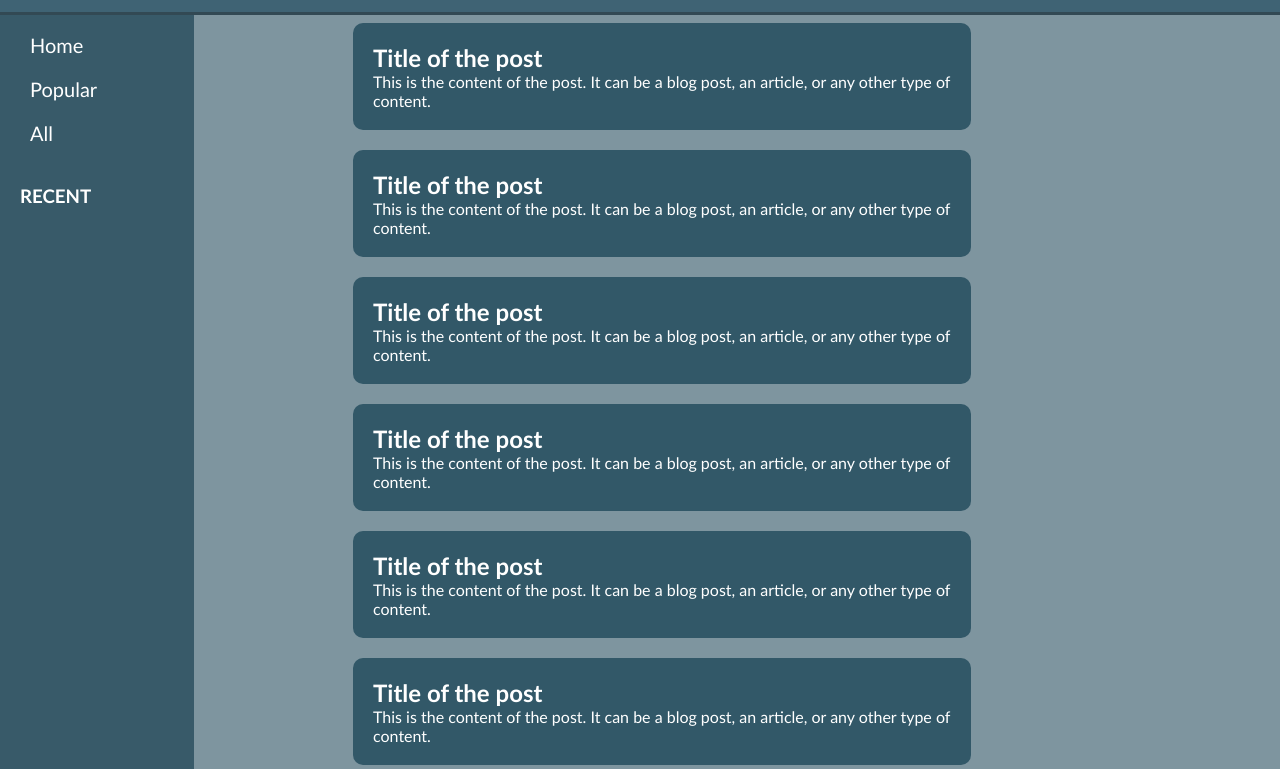
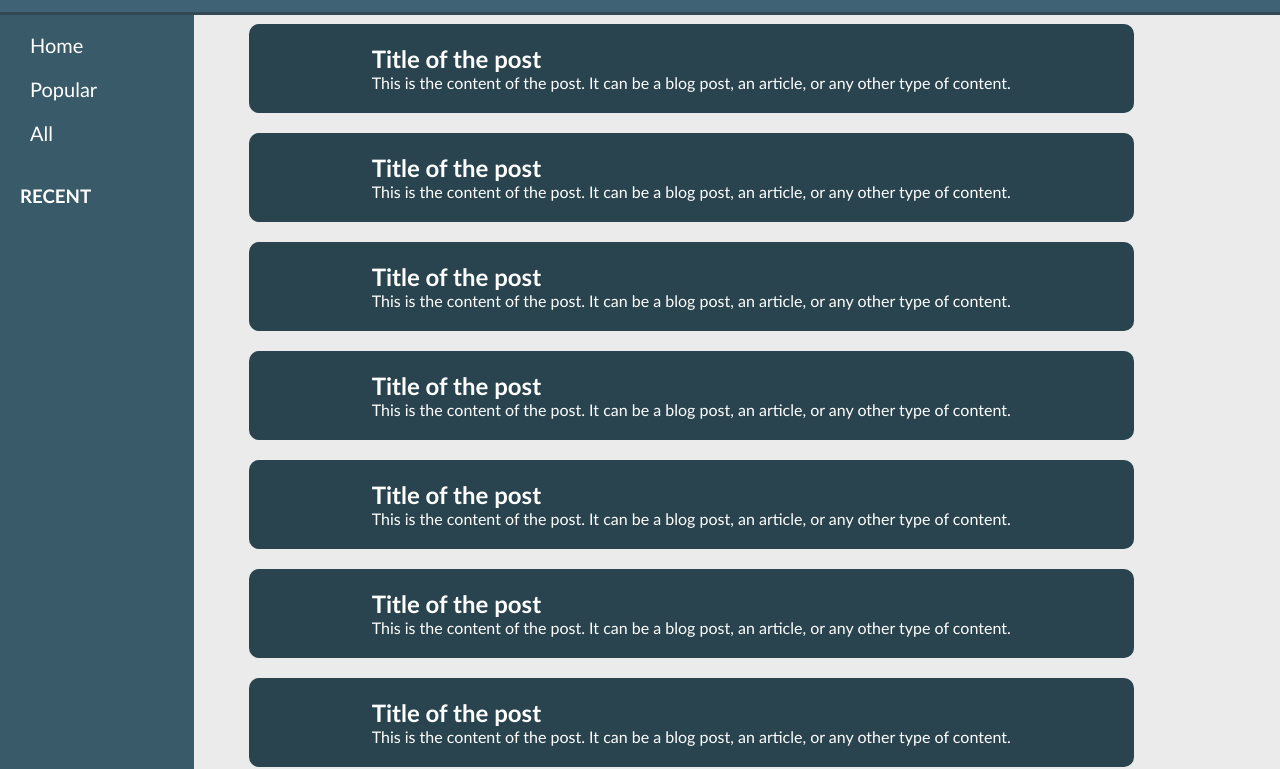
Before and after one commit to Skulliks/twoody, a plain HTML site: page index.html in a window 1280 px wide. Shown: the part 66-835 px from the top of the page. Drawn offline with Linux system fonts and the light colour scheme.

Commit message:
Modified style of posts

```diff
--- a/style.css
+++ b/style.css
@@ -3,7 +3,7 @@
       padding: 0;
 }
 body {
-    background-color: #7e959f;
+    background-color: #ebebeb;
     color: white;
     font-family:Trebuchet MS, sans-serif;
     height: 100vh;
@@ -81,9 +81,12 @@ body {
 
 
 .content {
-    margin-top: 89px;
-    margin-left: 250px;
+    margin: 90px auto 0 auto;
     overflow-y: auto;
+    display: flex;
+    flex-direction: column;
+    align-items: center;
+    width: 80%;
 }
 
 .footer {
@@ -104,12 +107,12 @@ body {
 }
 
 .post {
-    background-color: #325868;
-    padding: 20px;
+    display: block;
+    background-color: #29444f;
+    padding: 2% 12% 2% 12%;
+    margin-left: 10%;
     margin-bottom: 20px;
     border-radius: 10px;
-    margin-left: 10%;
-    margin-right: 30%;
 }
 
 .aReg {
```
Also changed, not shown: login.html (+0 -1 lines).
